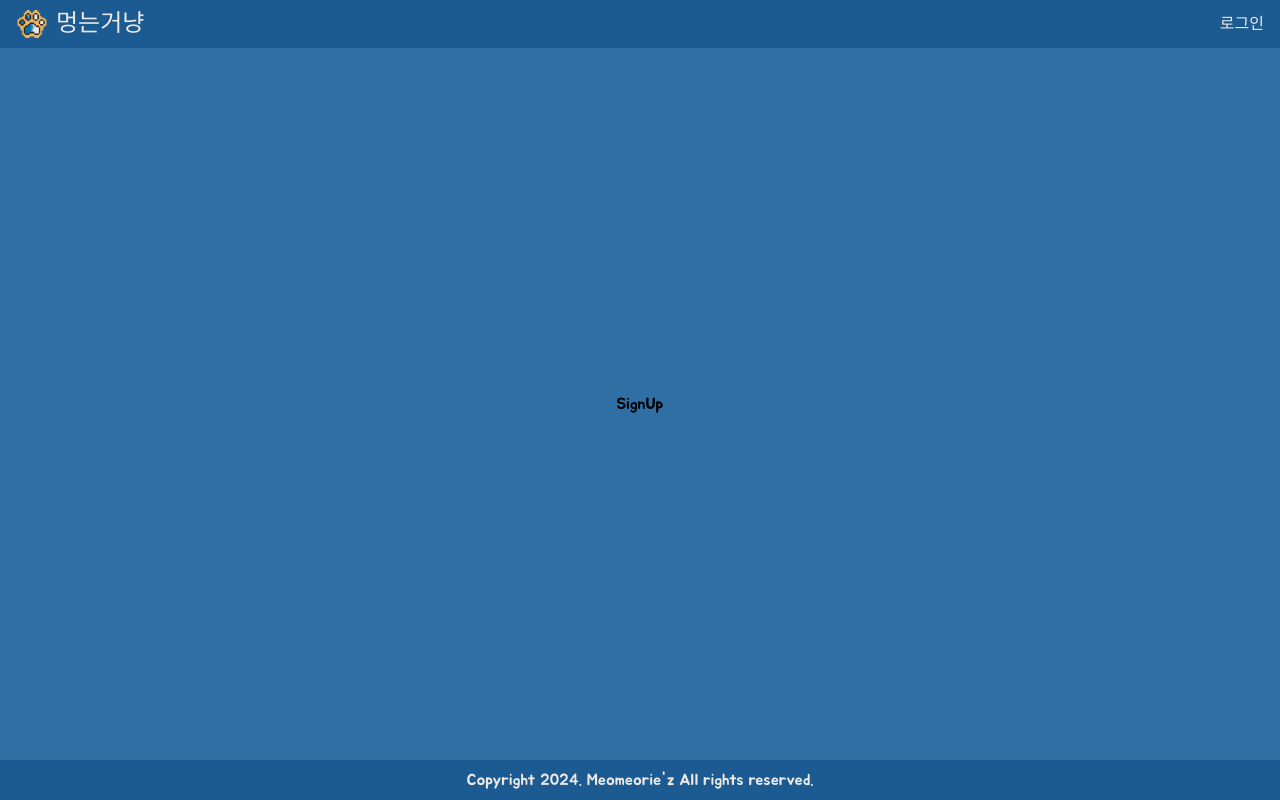
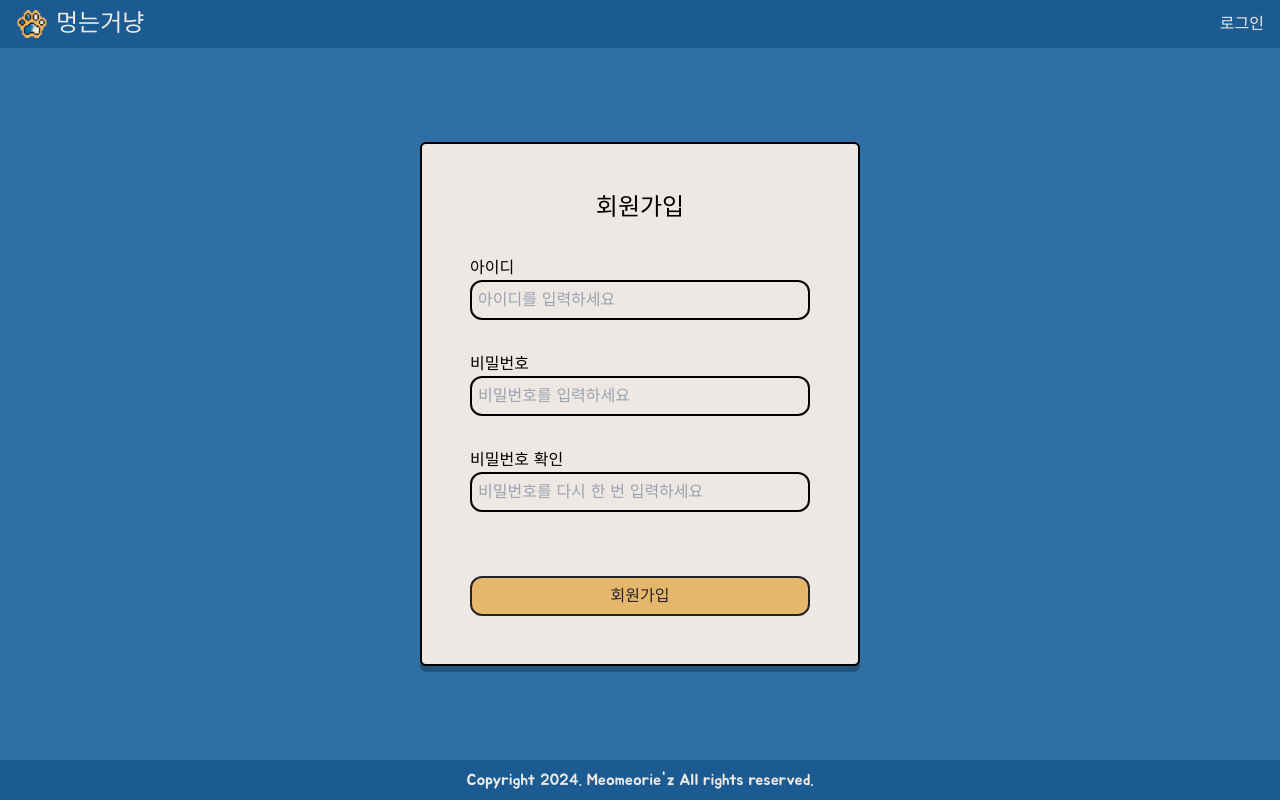
Before and after one commit to Kwonyeojiny/mung-ng-nang, a React (Vite) app: page /signup in a window 1280 px wide. Built offline with nearby package versions, Linux system fonts and the light colour scheme; a web font is replaced by a local one.

Commit message:
Feat: 로그인, 회원가입 컴포넌트 제작

```diff
--- a/src/pages/Login.tsx
+++ b/src/pages/Login.tsx
@@ -1,9 +1,30 @@
+import { Link } from 'react-router-dom';
+import { YellowButton } from '../components/common/Button';
+import Card from '../components/common/Card';
+import Input from '../components/common/Input';
+
 const Login = () => {
   return (
     <>
-      Login
+      <Card className="w-[440px] flex flex-col gap-8">
+        <h3 className="text-2xl text-center">로그인</h3>
+        <form className="flex flex-col gap-8">
+          <div className="flex flex-col gap-4">
+            <Input id="id" label="아이디" type="text" placeholder="아이디를 입력하세요" />
+            <Input
+              id="password"
+              label="비밀번호"
+              type="password"
+              placeholder="비밀번호를 입력하세요"
+            />
+          </div>
+          <Link to="/">
+            <YellowButton text="로그인" className="w-full" />
+          </Link>
+        </form>
+      </Card>
     </>
   );
-}
+};
 
-export default Login
+export default Login;
--- a/src/pages/SignUp.tsx
+++ b/src/pages/SignUp.tsx
@@ -1,9 +1,36 @@
+import { Link } from 'react-router-dom';
+import { YellowButton } from '../components/common/Button';
+import Card from '../components/common/Card';
+import Input from '../components/common/Input';
+
 const SignUp = () => {
   return (
     <>
-      SignUp
+      <Card className="w-[440px] flex flex-col gap-8">
+        <h3 className="text-2xl text-center ">회원가입</h3>
+        <form className="flex flex-col gap-8">
+          <div className="flex flex-col gap-4">
+            <Input id="id" label="아이디" type="text" placeholder="아이디를 입력하세요" />
+            <Input
+              id="password"
+              label="비밀번호"
+              type="password"
+              placeholder="비밀번호를 입력하세요"
+            />
+            <Input
+              id="confirmPassword"
+              label="비밀번호 확인"
+              type="password"
+              placeholder="비밀번호를 다시 한 번 입력하세요"
+            />
+          </div>
+          <Link to="/login">
+            <YellowButton text="회원가입" className="w-full" />
+          </Link>
+        </form>
+      </Card>
     </>
   );
-}
+};
 
-export default SignUp
+export default SignUp;
```
